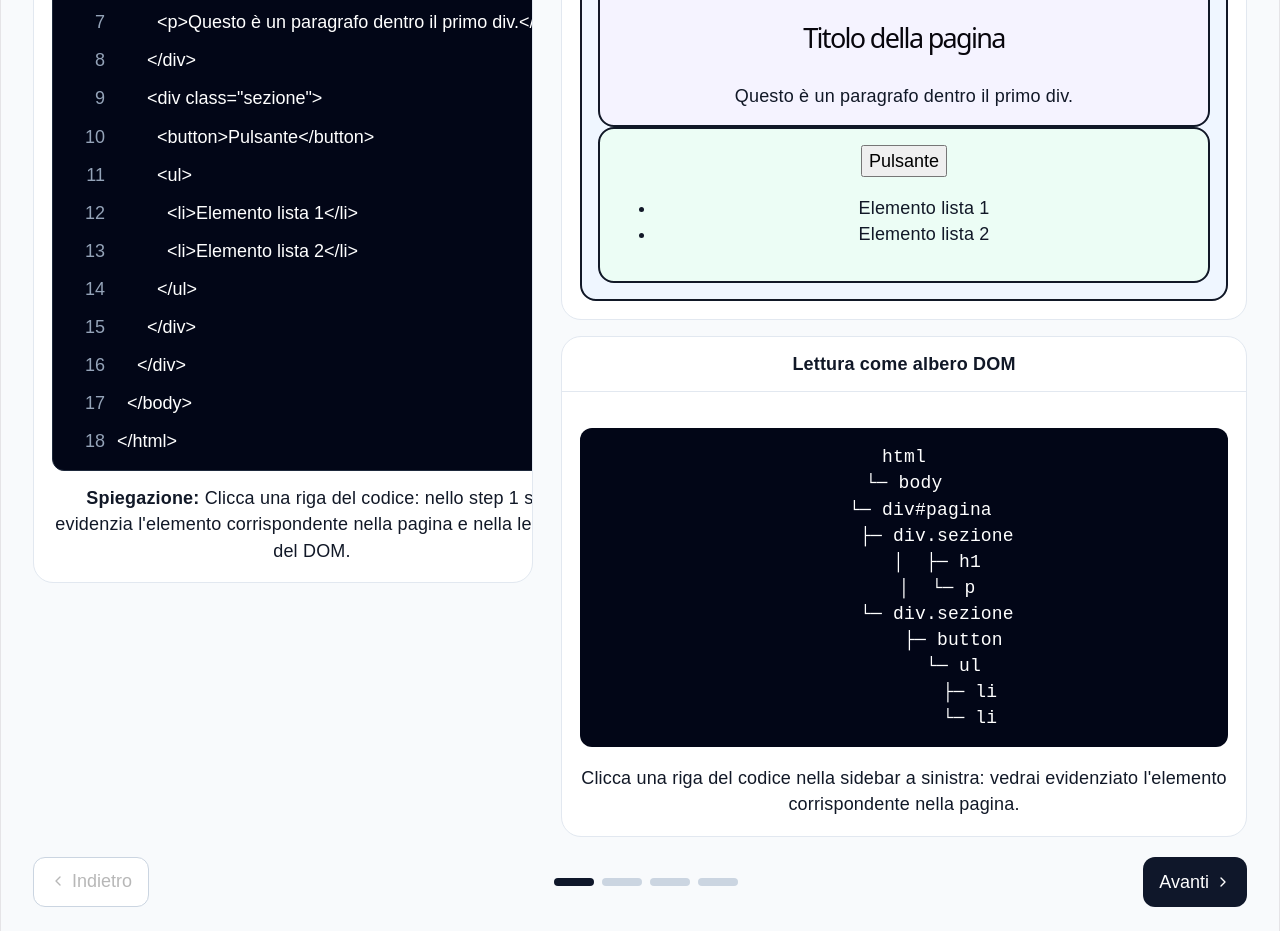
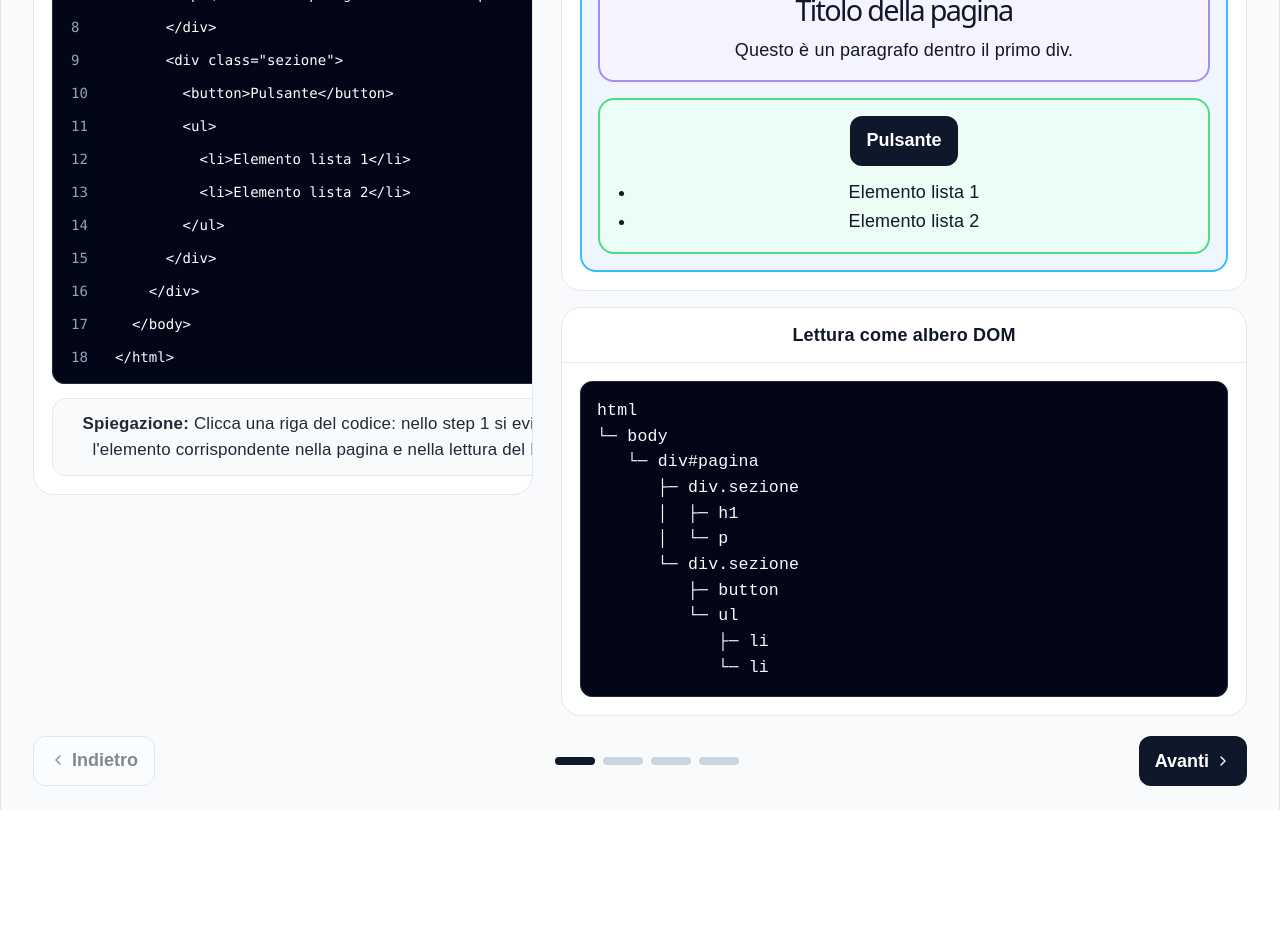
Before and after one commit to helloprofssa-web/wizard-dom, a React (Vite) app: page / in a window 1280 px wide. Shown: the part 660-1591 px from the top of the page. After the commit the page ends 1470 px from the top, so only its background shows below. Built offline with nearby package versions, Linux system fonts and the light colour scheme.

Commit message:
first version to deploy

```diff
--- a/src/App.css
+++ b/src/App.css
@@ -31,7 +31,7 @@ code {
   border-radius: 6px;
 }
 
-/* ===== LAYOUT GENERALE ===== */
+/* ===== LAYOUT ===== */
 
 .app-shell {
   width: 100%;
@@ -126,7 +126,7 @@ code {
   background: #0f172a;
 }
 
-/* ===== STEP ===== */
+/* ===== STEP CARDS ===== */
 
 .step-grid {
   display: grid;
@@ -142,20 +142,44 @@ code {
   padding: 16px;
   cursor: pointer;
   color: #0f172a;
+  text-align: left;
+  transition: all 0.2s ease;
+}
+
+.step-card:hover {
+  border-color: #94a3b8;
+  transform: translateY(-1px);
 }
 
 .step-card.active {
   background: #0f172a;
   color: white;
+  border-color: #0f172a;
+}
+
+.step-card * {
+  text-align: left;
 }
 
 .step-title {
   font-weight: 700;
+  color: #0f172a;
+  margin-bottom: 6px;
+  line-height: 1.3;
 }
 
 .step-subtitle {
   font-size: 0.9rem;
   color: #475569;
+  line-height: 1.3;
+}
+
+.step-card.active .step-title {
+  color: #ffffff;
+}
+
+.step-card.active .step-subtitle {
+  color: rgba(255, 255, 255, 0.92);
 }
 
 /* ===== PANEL ===== */
@@ -171,22 +195,41 @@ code {
   padding: 14px 18px;
   border-bottom: 1px solid #e2e8f0;
   font-weight: 700;
+  color: #0f172a;
 }
 
 .panel-body {
   padding: 18px;
+  color: #1f2937;
+  line-height: 1.65;
 }
 
-/* ===== CODICE ===== */
+/* ===== TEXT READABILITY ===== */
+
+.top-panel p,
+.panel-body,
+.step-subtitle,
+.code-explanation,
+.demo-text,
+.panel-text,
+.demo-list li,
+.exercise-item {
+  color: #1f2937;
+}
+
+/* ===== CODE PANELS ===== */
 
 .code-columns {
   display: grid;
   gap: 14px;
+  min-width: 0;
 }
 
 .code-section-title {
   font-size: 0.9rem;
   font-weight: 700;
+  color: #0f172a;
+  margin-bottom: 8px;
 }
 
 .code-block {
@@ -194,47 +237,82 @@ code {
   color: #f8fafc;
   border: 1px solid #1e293b;
   border-radius: 12px;
-  padding: 14px;
+  padding: 12px;
   width: 100%;
+  min-width: 0;
   overflow-x: auto;
-  font-family: "Consolas", monospace;
-  font-size: 0.85rem;
-  line-height: 1.5;
+  overflow-y: auto;
+  font-family: "Consolas", "Courier New", monospace;
+  font-size: 0.78rem;
+  line-height: 1.35;
   text-align: left;
 }
 
 .code-line {
   display: flex;
-  gap: 12px;
+  gap: 10px;
+  align-items: flex-start;
+  justify-content: flex-start;
+  text-align: left;
 }
 
 .code-number {
-  width: 36px;
+  width: 32px;
   text-align: right;
   color: #94a3b8;
+  flex-shrink: 0;
+  font-size: 0.76rem;
 }
 
 .code-text {
   white-space: pre;
+  color: #f8fafc;
+  flex: 1;
+  min-width: 0;
+  text-align: left;
+  font-size: 0.78rem;
+  line-height: 1.35;
 }
 
-/* ===== CODICE INTERATTIVO ===== */
+.code-block,
+.code-block *,
+.interactive-code-block,
+.interactive-code-block * {
+  text-align: left !important;
+}
+
+.code-explanation {
+  background: #f8fafc;
+  border: 1px solid #e2e8f0;
+  border-radius: 14px;
+  padding: 12px 14px;
+  color: #1f2937;
+  line-height: 1.55;
+  font-size: 0.94rem;
+  overflow-wrap: anywhere;
+}
+
+/* ===== INTERACTIVE CODE ===== */
 
 .interactive-code-block {
   background: #020617;
   border: 1px solid #1e293b;
   border-radius: 12px;
   padding: 10px;
+  display: flex;
+  flex-direction: column;
+  gap: 2px;
 }
 
 .interactive-code-line {
   width: 100%;
   display: flex;
   gap: 12px;
+  align-items: flex-start;
   border: none;
   background: transparent;
   color: white;
-  padding: 6px;
+  padding: 6px 8px;
   border-radius: 8px;
   cursor: pointer;
 }
@@ -248,43 +326,179 @@ code {
 }
 
 .interactive-code-number {
-  width: 36px;
+  width: 32px;
   text-align: right;
   color: #94a3b8;
+  flex-shrink: 0;
+  font-family: "Consolas", "Courier New", monospace;
+  font-size: 0.78rem;
+  line-height: 1.35;
 }
 
 .interactive-code-text {
   white-space: pre;
+  font-family: "Consolas", "Courier New", monospace;
+  font-size: 0.78rem;
+  line-height: 1.35;
 }
 
 /* ===== DEMO ===== */
 
+.demo-page {
+  display: flex;
+  flex-direction: column;
+  gap: 16px;
+}
+
 .demo-box {
+  border-radius: 16px;
   padding: 16px;
-  border-radius: 16px;
   border: 2px solid;
+  color: #0f172a;
 }
 
 .demo-box-blue {
   background: #eff6ff;
+  border-color: #38bdf8;
 }
 
 .demo-box-violet {
   background: #f5f3ff;
+  border-color: #a78bfa;
 }
 
 .demo-box-green {
   background: #ecfdf5;
+  border-color: #4ade80;
+  margin-top: 16px;
 }
 
 .demo-title {
-  font-size: 1.5rem;
+  margin: 0 0 8px;
+  color: #0f172a;
+  font-size: 1.6rem;
+  line-height: 1.2;
 }
 
-/* ===== HIGHLIGHT DOM ===== */
+.demo-text,
+.panel-text,
+.demo-list li {
+  color: #111827;
+  line-height: 1.6;
+}
+
+.demo-list {
+  margin: 12px 0 0;
+  padding-left: 20px;
+}
+
+.demo-button,
+.primary-btn,
+.secondary-btn,
+.small-btn {
+  border: none;
+  border-radius: 12px;
+  padding: 10px 16px;
+  cursor: pointer;
+  font-weight: 600;
+}
+
+.demo-button,
+.primary-btn {
+  background: #0f172a;
+  color: white;
+}
+
+.secondary-btn {
+  background: white;
+  border: 1px solid #cbd5e1;
+  color: #0f172a;
+}
+
+.small-btn {
+  background: white;
+  border: 1px solid #cbd5e1;
+  color: #0f172a;
+}
+
+.secondary-btn:hover,
+.small-btn:hover {
+  background: #f8fafc;
+}
+
+.button-row {
+  display: flex;
+  flex-wrap: wrap;
+  gap: 10px;
+}
+
+.demo-card,
+.block {
+  border-radius: 14px;
+}
+
+.demo-card {
+  border: 1px solid #e2e8f0;
+  padding: 16px;
+  background: white;
+  color: #111827;
+}
+
+.block {
+  padding: 12px;
+  background: #f8fafc;
+  color: #111827;
+}
+
+.input {
+  width: 100%;
+  padding: 10px 12px;
+  border: 1px solid #cbd5e1;
+  border-radius: 12px;
+  color: #111827;
+  background: white;
+}
+
+.input::placeholder {
+  color: #64748b;
+}
+
+.form-grid {
+  display: grid;
+  grid-template-columns: 1fr 1fr;
+  gap: 16px;
+}
+
+.form-grid label {
+  display: block;
+  margin-bottom: 6px;
+  font-weight: 600;
+  color: #0f172a;
+}
+
+/* ===== HIGHLIGHTS ===== */
+
+.hl-blue {
+  color: #1d4ed8;
+  font-weight: 700;
+}
+
+.hl-yellow {
+  background: #fef3c7;
+  border: 1px solid #fcd34d;
+  color: #78350f;
+  border-radius: 12px;
+}
+
+.hl-green {
+  border-color: #16a34a;
+  box-shadow: 0 0 0 3px rgba(34, 197, 94, 0.18);
+  background: #f0fdf4;
+}
 
 .dom-highlight {
   box-shadow: 0 0 0 4px rgba(59, 130, 246, 0.3);
+  border-color: #2563eb !important;
 }
 
 .dom-highlight-text {
@@ -299,37 +513,109 @@ code {
 
 .dom-highlight-list {
   background: #e0f2fe;
+  border-radius: 10px;
+  padding-top: 8px;
+  padding-bottom: 8px;
 }
 
-/* ===== ALBERO ===== */
-
-.tree-block {
-  background: #020617;
-  color: white;
-  padding: 16px;
-  border-radius: 12px;
-  font-family: monospace;
-  white-space: pre;
+.vector-box {
+  border: 1px solid #e2e8f0;
+  border-radius: 14px;
+  padding: 14px;
+  background: white;
 }
 
-/* ===== BUTTON ===== */
+.vector-box p {
+  margin: 6px 0;
+}
 
-.primary-btn {
+/* ===== EXERCISES ===== */
+
+.exercise-list {
+  display: flex;
+  flex-direction: column;
+  gap: 12px;
+}
+
+.exercise-item {
+  display: flex;
+  gap: 12px;
+  align-items: flex-start;
+  padding: 14px;
+  border: 1px solid #e2e8f0;
+  border-radius: 14px;
+  background: white;
+  color: #111827;
+  line-height: 1.6;
+}
+
+.exercise-number {
+  min-width: 28px;
+  height: 28px;
+  border-radius: 999px;
   background: #0f172a;
   color: white;
-  border: none;
-  padding: 10px 16px;
-  border-radius: 12px;
+  display: inline-flex;
+  align-items: center;
+  justify-content: center;
+  font-size: 0.9rem;
 }
 
-.secondary-btn {
-  background: white;
-  border: 1px solid #cbd5e1;
-  padding: 10px 16px;
-  border-radius: 12px;
-}
+/* ===== NAV ===== */
 
 .nav-row {
   display: flex;
   justify-content: space-between;
+  gap: 12px;
 }
+
+button:disabled {
+  opacity: 0.5;
+  cursor: not-allowed;
+}
+
+/* ===== TREE ===== */
+
+.tree-block {
+  margin: 0;
+  padding: 16px;
+  background: #020617;
+  color: #f8fafc;
+  border: 1px solid #1e293b;
+  border-radius: 12px;
+  font-family: "Courier New", monospace;
+  font-size: 0.92rem;
+  line-height: 1.55;
+  white-space: pre;
+  overflow-x: auto;
+  text-align: left !important;
+}
+
+.tree-block,
+.tree-block * {
+  text-align: left !important;
+}
+
+.tree-legend {
+  margin-top: 14px;
+}
+
+/* ===== RESPONSIVE ===== */
+
+@media (max-width: 1200px) {
+  .main-layout {
+    grid-template-columns: 1fr;
+  }
+}
+
+@media (max-width: 1000px) {
+  .step-grid,
+  .form-grid,
+  .two-columns {
+    grid-template-columns: 1fr;
+  }
+
+  .top-panel {
+    flex-direction: column;
+  }
+}
--- a/src/components/SidebarCode.jsx
+++ b/src/components/SidebarCode.jsx
@@ -147,8 +147,7 @@ function InteractiveStep1Code() {
       </div>
 
       <div className="code-explanation">
-        <strong>Spiegazione:</strong>{" "}
-        {codeSnippets[1].explanation}
+        <strong>Spiegazione:</strong> {codeSnippets[1].explanation}
       </div>
     </>
   );
--- a/src/steps/Step1Dom.jsx
+++ b/src/steps/Step1Dom.jsx
@@ -15,6 +15,10 @@ function isActive(target, current) {
   };
 
   return groups[current]?.includes(target) || false;
+}
+
+function treeClass(keyName, selected) {
+  return isActive(keyName, selected) ? "tree-node-active" : "";
 }
 
 export default function Step1Dom() {
@@ -72,11 +76,7 @@ export default function Step1Dom() {
             ├─ li
             └─ li`}</pre>
 
-          <div className="tree-legend">
-            <p className="panel-text">
-              Clicca una riga del codice nella sidebar a sinistra: vedrai evidenziato l'elemento corrispondente nella pagina.
-            </p>
-          </div>
+
         </div>
       </div>
     </div>
```
